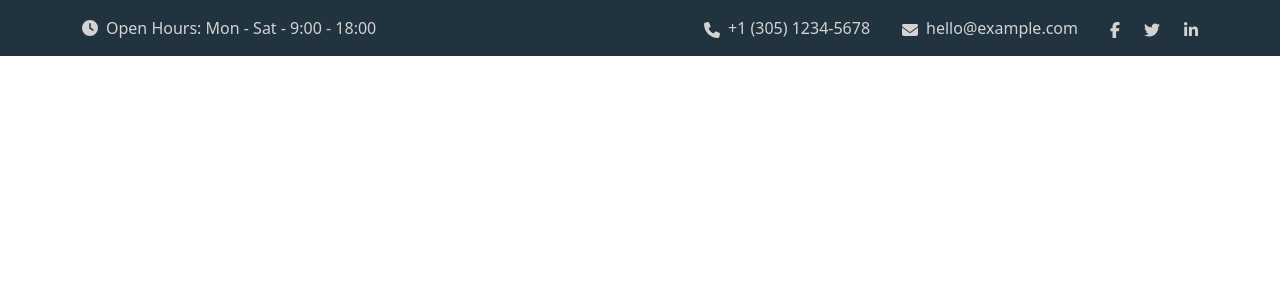
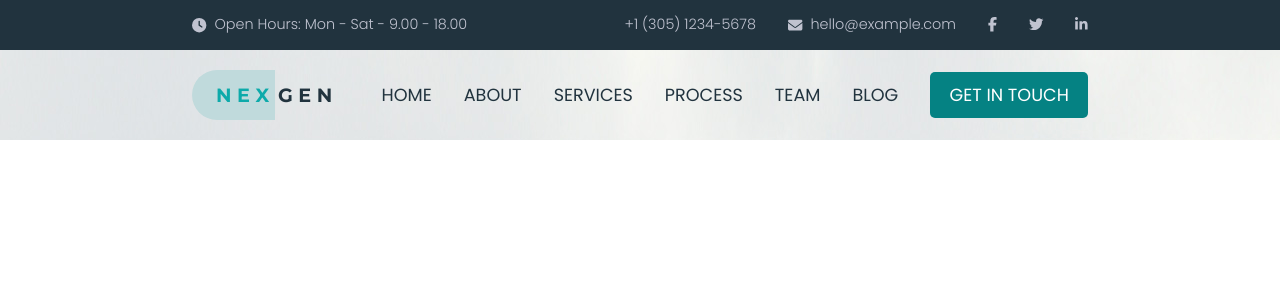
Before and after one commit to AdrianG00/proj-html-vuejs, a Vue app: page / in a window 1280 px wide. Shown: the top 300 px of the page. Built offline with nearby package versions, Linux system fonts and the light colour scheme.

Commit message:
Fix: header code and add second component

```diff
--- a/src/assets/scss/style.scss
+++ b/src/assets/scss/style.scss
@@ -1 +1,30 @@
-@import '~/node_modules/bootstrap/scss/bootstrap.scss';
+/* Poppins Font */
+@import url("https://fonts.googleapis.com/css2?family=Poppins:wght@200;300;400;500;600;700;800;900&display=swap");
+/* Montserrat Font */
+@import url('https://fonts.googleapis.com/css2?family=Montserrat:wght@700&display=swap');
+
+/* Reset */
+* {
+    box-sizing: border-box;
+    margin: 0;
+    padding: 0;
+}
+
+body {
+    font-family: "Poppins",
+        Helvetica,
+        Arial,
+        sans-serif;
+    font-weight: 400;
+}
+
+.container {
+    /* width: 1560px; */
+    width: 70%;
+    margin: auto;
+}
+
+.d_flex {
+    display: flex;
+    align-items: center;
+}
--- a/src/assets/scss/variables.scss
+++ b/src/assets/scss/variables.scss
@@ -0,0 +1,4 @@
+$nexgen_dark_blue: #21333E;
+$nexgen_primary_green: #058283;
+$nexgen_text_header: #C0C3D0;
+$nexgen_text_dark: #21333E;
--- a/src/components/HeaderComponent.vue
+++ b/src/components/HeaderComponent.vue
@@ -1,63 +1,141 @@
 <template>
+  <header id="site_header">
+    <div class="top_header">
+      <div class="container d_flex">
+        <div class="left d_flex">
+          <font-awesome-icon :icon="['fas', 'clock']" class="icon" />
+          <p>Open Hours: Mon - Sat - 9.00 - 18.00</p>
+        </div>
+        <!-- /.left -->
+        <div class="right d_flex">
+          <p class="phone d_flex">
+            <font-awesome-icon :icon="['fas', 'phone-alt']" class="icon" />
+            +1 (305) 1234-5678
+          </p>
+          <p class="email d_flex">
+            <font-awesome-icon :icon="['fas', 'envelope']" class="icon" />
+            hello@example.com
+          </p>
+          <p>
+            <font-awesome-icon
+              :icon="['fab', 'facebook-f']"
+              class="social_icon"
+            />
+            <font-awesome-icon :icon="['fab', 'twitter']" class="social_icon" />
+            <font-awesome-icon
+              :icon="['fab', 'linkedin-in']"
+              class="social_icon"
+            />
+          </p>
+        </div>
+        <!-- /.right -->
+      </div>
+    </div>
+    <!-- /.top_header -->
 
-    <header>
-
-        <div class="container">
-            <div class="row py-3">
-
-                <div class="col d-flex align-items-center">
-
-                    <font-awesome-icon icon="fa-solid fa-clock" />
-                    <span class="mx-2">Open Hours: Mon - Sat - 9:00 - 18:00</span>
-
-                </div>
-
-
-                <div class="col d-flex justify-content-end align-items-center">
-
-                    <div>
-
-                        <font-awesome-icon icon="fa-solid fa-phone" />
-                        <span class="mx-2">+1 (305) 1234-5678</span>
-
-                    </div>
-
-                    <div class="mx-4">
-
-                        <font-awesome-icon icon="fa-solid fa-envelope" />
-                        <span class="mx-2">hello@example.com</span>
-
-                    </div>
-
-                    <div>
-
-                        <font-awesome-icon icon="fa-brands fa-facebook-f" />
-                        <font-awesome-icon icon="fa-brands fa-twitter" class="mx-4" />
-                        <font-awesome-icon icon="fa-brands fa-linkedin-in" />
-
-                    </div>
-
-                </div>
-
-            </div>
+    <div class="bottom_header">
+      <div class="navbar container d_flex">
+        <div class="logo">
+          <span class="logo_bg">Nex</span>
+          <span>gen</span>
         </div>
-
-    </header>
-
+        <div class="menu">
+          <ul>
+            <li><a href="">home</a></li>
+            <li><a href="">about</a></li>
+            <li><a href="">services</a></li>
+            <li><a href="">process</a></li>
+            <li><a href="">team</a></li>
+            <li><a href="">blog</a></li>
+            <li class="btn_green"><a href="">get in touch</a></li>
+          </ul>
+        </div>
+      </div>
+      <!-- /.navbar -->
+    </div>
+    <!-- /.bottom_header -->
+  </header>
+  <!-- /#site_header -->
 </template>
 
 <script>
-export default {
-    name: 'HeaderComponent'
-}
+export default {};
 </script>
 
-<style lang="scss" scoped>
+<style lang="scss">
+@import "../assets/scss/variables.scss";
 
-    header {
-        background-color: #21333E;
-        color: lightgrey;
+header {
+  .top_header {
+    background-color: $nexgen_dark_blue;
+    color: $nexgen_text_header;
+    font-size: 0.9rem;
+    font-weight: 300;
+    padding: 0.9rem 0;
+
+    .container {
+      justify-content: space-between;
+
+      .left > p {
+        margin-left: 0.5rem;
+      }
+      .right {
+        .phone {
+          margin-right: 2rem;
+        }
+        .icon {
+          margin-right: 0.5rem;
+        }
+
+        .social_icon {
+          margin-left: 2rem;
+        }
+      }
     }
+  }
 
+  .bottom_header {
+    background-image: url(../assets/img/bg-6.jpg);
 
+    .navbar {
+      justify-content: space-between;
+      text-transform: uppercase;
+      padding: 2rem 0;
+
+      .logo {
+        font-family: "Montserrat", sans-serif;
+        font-size: 1.2rem;
+        letter-spacing: 0.35rem;
+        color: $nexgen_text_dark;
+
+        .logo_bg {
+          background-color: #c0dadc;
+          padding: 0.8rem 0 0.8rem 1.5rem;
+          border-radius: 50px 0 0 50px;
+          color: #0daaaa;
+          margin-right: 0.2rem;
+        }
+      }
+
+      ul > li {
+        display: inline;
+        list-style: none;
+        margin-left: 2rem;
+
+        a {
+          font-size: 1.1rem;
+          text-decoration: none;
+          color: $nexgen_text_dark;
+        }
+
+        &.btn_green > a {
+          background-color: $nexgen_primary_green;
+          padding: 0.7rem 1.2rem;
+          border-radius: 5px;
+          color: #fff;
+        }
+      }
+    }
+  }
+}
 </style>
```
